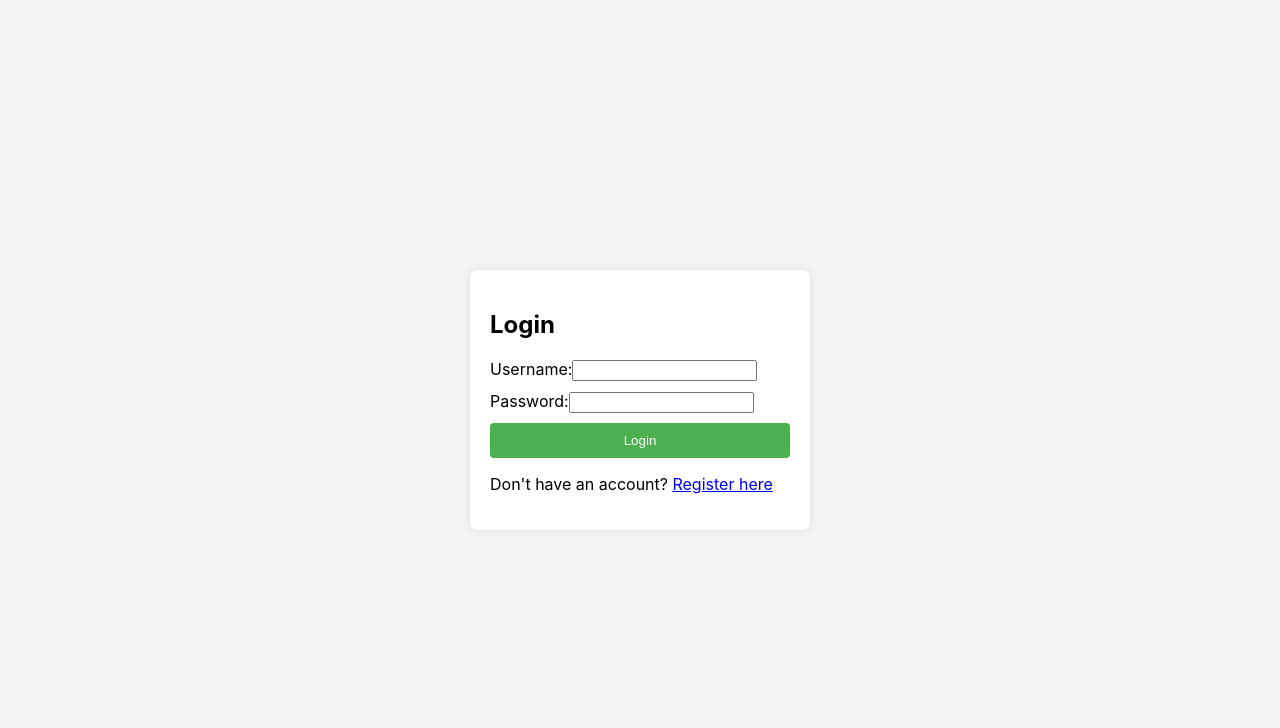
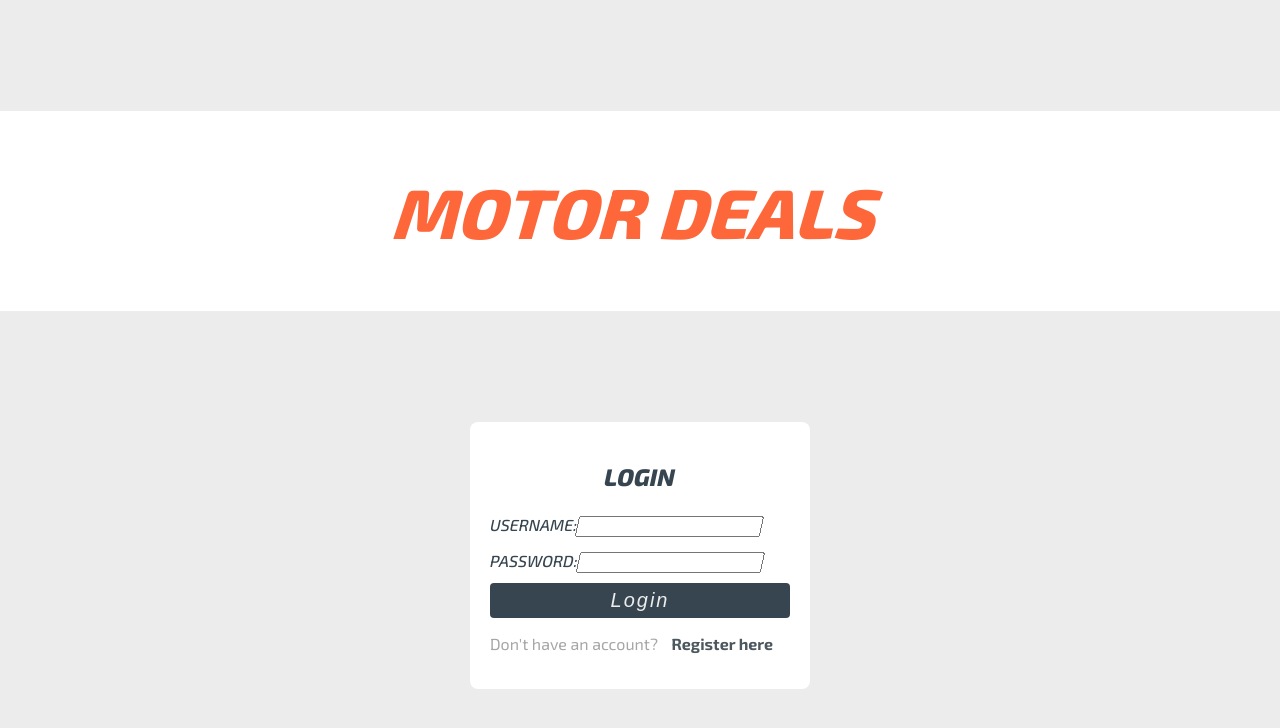
Before and after one commit to S-Petru/proiectBD, a React (Create React App) app in the folder proiect_bd/: page /login in a window 1280 px wide. Shown: the top 728 px of the page. Built offline with nearby package versions, Linux system fonts and the light colour scheme.

Commit message:
Styling Login & Register

```diff
--- a/proiect_bd/src/Components/Navbar.js
+++ b/proiect_bd/src/Components/Navbar.js
@@ -1,4 +1,5 @@
 import React, { useEffect, useState } from 'react';
+import styles from './Navbar.module.css';
 import { Link } from 'react-router-dom';
 
 const Navbar = () => {
@@ -26,14 +27,17 @@ const Navbar = () => {
           <nav>
             <ul>
               <li>
-                <Link to="/">Auto Deals</Link>
+                <h1>Auto Deals</h1>
+              </li>
+              <li>
+                <Link to='/admin'>{user.username}</Link>
+              </li>
+              <li>
+              <button onClick={logout}>Logout</button>
               </li>
             </ul>
+
           </nav>
-          <span>
-            <Link to='/admin'>{user.username}</Link>
-          </span>
-          <button onClick={logout}>Logout</button>
         </div>
       ) : user ? (
         <div>
@@ -45,12 +49,18 @@ const Navbar = () => {
               <li>
                 <Link to="/reviews">Reviews</Link>
               </li>
+              <li>
+                <Link to='/profile'>{user.username}</Link>
+              </li>
+              <li>
+              <button onClick={logout}>Logout</button>
+              </li>
             </ul>
           </nav>
           <span>
-            <Link to='/profile'>{user.username}</Link>
+
           </span>
-          <button onClick={logout}>Logout</button>
+
         </div>
       ) : (
         <div>
@@ -59,11 +69,11 @@ const Navbar = () => {
               <li>
                 <Link to="/">Auto Deals</Link>
               </li>
+              <li>
+                <Link to="/login">Login</Link>
+              </li>
             </ul>
           </nav>
-          <span>
-            <Link to="/login">Login</Link>
-          </span>
         </div>
       )}
     </>
--- /dev/null
+++ b/proiect_bd/src/Components/Navbar.module.css
@@ -0,0 +1,52 @@
+/* Navbar.module.css */
+@import url('https://fonts.googleapis.com/css2?family=Exo+2:ital,wght@0,100;0,200;0,300;0,400;0,500;0,600;0,700;0,800;0,900;1,100;1,200;1,300;1,400;1,500;1,600;1,700;1,800;1,900&display=swap');
+
+/* General Styles */
+nav {
+    background-color: #333;
+    padding: 10px;
+  }
+
+  ul {
+    list-style: none;
+    margin: 0;
+    padding: 0;
+    display: flex;
+    justify-content: space-between;
+    align-items: center;
+  }
+
+  li {
+    margin: 0;
+  }
+
+  /* Navbar Item Styles */
+  a {
+    text-decoration: none;
+    color: white;
+    font-weight: bold;
+    padding: 10px;
+    transition: background-color 0.3s ease;
+  }
+
+  a:hover {
+    background-color: #555;
+  }
+
+  /* Logo Style */
+  h1 {
+    margin: 0;
+    font-size: 1.5rem;
+  }
+
+  /* Mobile Styles */
+  @media only screen and (max-width: 600px) {
+    ul {
+      flex-direction: column;
+      align-items: flex-start;
+    }
+
+    li {
+      margin-bottom: 10px;
+    }
+  }
--- a/proiect_bd/src/Pages/Admin/Admin.js
+++ b/proiect_bd/src/Pages/Admin/Admin.js
@@ -3,16 +3,12 @@ import React from 'react';
 import Navbar from '../../Components/Navbar';
 
 const Admin = () => {
-  // const handleClick = () => {
-  //   window.location.href = '/login';
-  // };
-
   return (
     <div>
       <Navbar />
       <h2>Admin Page</h2>
       <p>Welcome to the admin page!</p>
-      <h3> Funct Adaugare / Cautare / Afisare masini [ ]</h3>
+      <h3> Funct Adaugare / Cautare / Afisare masini [ </h3>
       <h3> Funct Cautare / Afisare users [ ]</h3>
       <h3> Funct Afisare / Adaugare eventuale optiuni [ ]</h3>
     </div>
--- a/proiect_bd/src/Pages/Login/Login.js
+++ b/proiect_bd/src/Pages/Login/Login.js
@@ -47,8 +47,12 @@ const Login = () => {
 
   return (
     <div className={styles.wrapper}>
+      {/* Banner goes here */}
+      <div  className={styles.banner}>
+        <h2>MOTOR DEALS</h2>
+      </div>
       <div className={styles.container}>
-      <h2>Login</h2>
+      <h2 className={styles.title}>Login</h2>
       <form className={styles.form} onSubmit={handleSubmit}>
         <label className={styles.label}>
           Username:
@@ -63,8 +67,8 @@ const Login = () => {
         <button className={styles.button} type="submit">Login</button>
       </form>
 
-      <p>
-        Don't have an account? <Link to="/register">Register here</Link>
+      <p className={styles.info}>
+        Don't have an account? <Link to="/register" className={styles.anchor}>Register here</Link>
       </p>
       </div>
     </div>
--- a/proiect_bd/src/Pages/Login/Login.module.css
+++ b/proiect_bd/src/Pages/Login/Login.module.css
@@ -1,19 +1,56 @@
+@import url('https://fonts.googleapis.com/css2?family=Exo+2:ital,wght@0,100;0,200;0,300;0,400;0,500;0,600;0,700;0,800;0,900;1,100;1,200;1,300;1,400;1,500;1,600;1,700;1,800;1,900&display=swap');
+
+.banner {
+  display: flex;
+  height: 200px;
+  width: 100vw;
+  background-color: white;
+  align-items: center;
+  justify-content: center;
+}
+
+.banner h2 {
+  padding: 0px;
+  margin: 0px;
+  font-size: 70px;
+  transform: skew(-16deg, 0deg);
+  font-weight: 800;
+  color: #FD673A;
+}
+
+.h2 {
+  font-size: 100px;
+  font-weight: 800;
+  transform: skew(-12deg, 0deg);
+}
+
 .wrapper {
+  color: #36454F;
+  display: flex;
+  flex-direction: column;
+  justify-content: space-evenly;
+  font-family: 'Exo 2', sans-serif;
   margin: 0;
   padding: 0;
   display: flex;
   align-items: center;
-    justify-content: center;
   height: 100vh;
-    background-color: #f4f4f4;
+  background-color: #ececec;
 }
 
 .container {
   width: 300px;
   padding: 20px;
-    background-color: #fff;
+  background-color: white;
   border-radius: 8px;
-    box-shadow: 0 0 10px rgba(0, 0, 0, 0.1);
+}
+
+.title {
+  width: 100%;
+  text-align: center;
+  text-transform: uppercase;
+  font-weight: 800;
+  transform: skew(-12deg, 0deg);
 }
 
 .form {
@@ -22,23 +59,39 @@
 }
 
 .label {
+  text-transform: uppercase;
+  font-weight: 500;
+  transform: skew(-12deg, 0deg);
   margin-bottom: 10px;
-  }
-
-  .input {
-    padding: 8px;
-    margin-bottom: 15px;
+  margin-top: 4px;
 }
 
 .button {
-    background-color: #4caf50;
-    color: #fff;
-    padding: 10px;
+  background-color: #36454F;
+  color: #ececec;
+  padding: 6px;
   border: none;
   border-radius: 4px;
   cursor: pointer;
+  font-size: 20px;
+  font-weight: 500;
+  font-style: italic;
+  letter-spacing: 2px;
 }
 
 .button:hover {
-    background-color: #45a049;
+  background-color: #4c575e;
 }
+
+.info {
+  color: #a6a6a6;
+}
+
+.anchor {
+  text-decoration: none;
+  color: #4c575e;
+}
+
+.anchor:hover {
+  text-decoration: underline;
+}
--- a/proiect_bd/src/Pages/Register/Register.js
+++ b/proiect_bd/src/Pages/Register/Register.js
@@ -38,8 +38,11 @@ const Register = () => {
 
   return (
     <div className={styles.wrapper}>
+      <div  className={styles.banner}>
+        <h2>MOTOR DEALS</h2>
+      </div>
       <div className={styles.container}>
-        <h2>Register</h2>
+        <h2 className={styles.title}>Register</h2>
         <form className={styles.form} onSubmit={handleSubmit}>
           <label className={styles.label}>
             Username:
@@ -59,8 +62,8 @@ const Register = () => {
           <button className={styles.button} type="submit">Register</button>
         </form>
 
-        <p>
-          Already have an account? <Link to="/login">Login here</Link>
+        <p className={styles.info}>
+          Already have an account? <Link to="/login" className={styles.anchor}>Login here</Link>
         </p>
       </div>
     </div>
--- a/proiect_bd/src/Pages/Register/Register.module.css
+++ b/proiect_bd/src/Pages/Register/Register.module.css
@@ -1,19 +1,56 @@
+@import url('https://fonts.googleapis.com/css2?family=Exo+2:ital,wght@0,100;0,200;0,300;0,400;0,500;0,600;0,700;0,800;0,900;1,100;1,200;1,300;1,400;1,500;1,600;1,700;1,800;1,900&display=swap');
+
+.banner {
+  display: flex;
+  height: 200px;
+  width: 100vw;
+  background-color: white;
+  align-items: center;
+  justify-content: center;
+}
+
+.banner h2 {
+  padding: 0px;
+  margin: 0px;
+  font-size: 70px;
+  transform: skew(-16deg, 0deg);
+  font-weight: 800;
+  color: #FD673A;
+}
+
+.h2 {
+  font-size: 100px;
+  font-weight: 800;
+  transform: skew(-12deg, 0deg);
+}
+
 .wrapper {
+  color: #36454F;
+  display: flex;
+  flex-direction: column;
+  justify-content: space-evenly;
+  font-family: 'Exo 2', sans-serif;
   margin: 0;
   padding: 0;
   display: flex;
   align-items: center;
-    justify-content: center;
   height: 100vh;
-    background-color: #f4f4f4;
+  background-color: #ececec;
 }
 
 .container {
   width: 300px;
   padding: 20px;
-    background-color: #fff;
+  background-color: white;
   border-radius: 8px;
-    box-shadow: 0 0 10px rgba(0, 0, 0, 0.1);
+}
+
+.title {
+  width: 100%;
+  text-align: center;
+  text-transform: uppercase;
+  font-weight: 800;
+  transform: skew(-12deg, 0deg);
 }
 
 .form {
@@ -22,23 +59,39 @@
 }
 
 .label {
+  text-transform: uppercase;
+  font-weight: 500;
+  transform: skew(-12deg, 0deg);
   margin-bottom: 10px;
-  }
-
-  .input {
-    padding: 8px;
-    margin-bottom: 15px;
+  margin-top: 4px;
 }
 
 .button {
-    background-color: #4caf50;
-    color: #fff;
-    padding: 10px;
+  background-color: #36454F;
+  color: #ececec;
+  padding: 6px;
   border: none;
   border-radius: 4px;
   cursor: pointer;
+  font-size: 20px;
+  font-weight: 500;
+  font-style: italic;
+  letter-spacing: 2px;
 }
 
 .button:hover {
-    background-color: #45a049;
+  background-color: #4c575e;
 }
+
+.info {
+  color: #a6a6a6;
+}
+
+.anchor {
+  text-decoration: none;
+  color: #4c575e;
+}
+
+.anchor:hover {
+  text-decoration: underline;
+}
```
Also changed, not shown: proiect_bd/src/Components/Navbar,module.css (deleted). Lines whose indentation alone changed are shown as unchanged.
